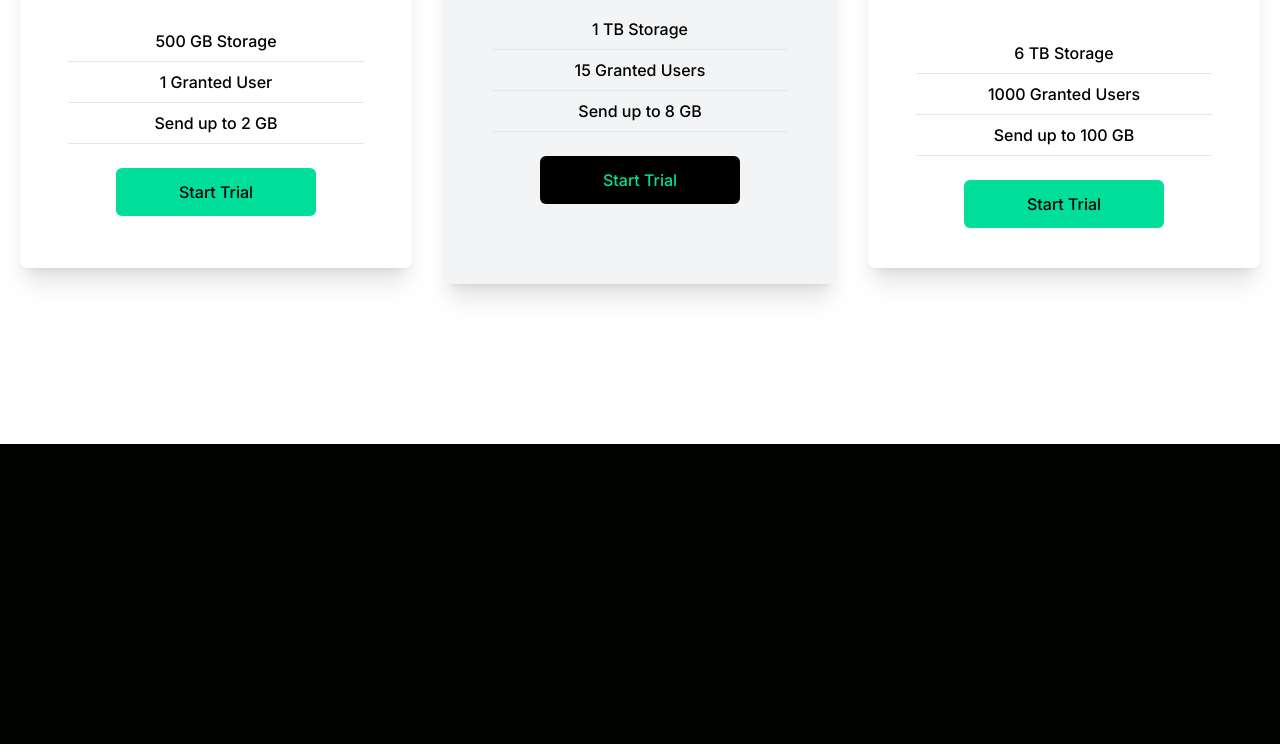
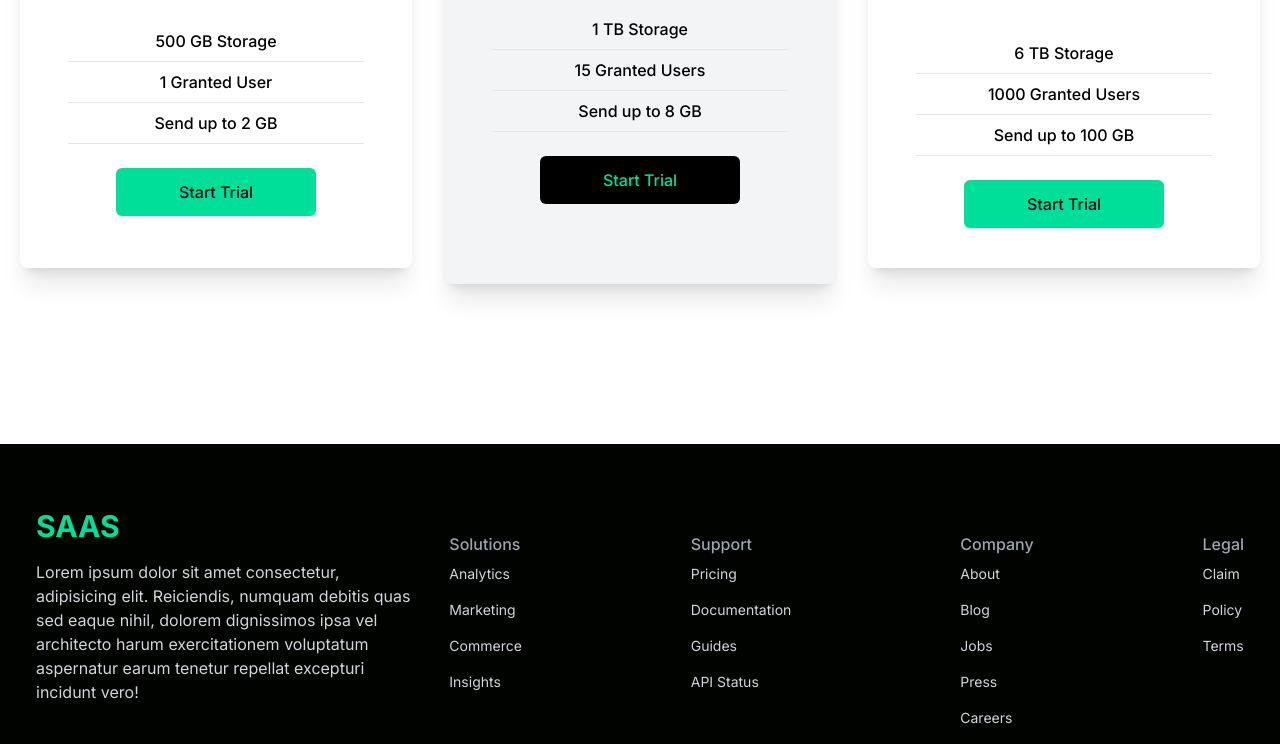
Before and after one commit to samratjha96/sample-saas-landing-page, a Next.js app: page / in a window 1280 px wide. Shown: the part 2030-2774 px from the top of the page. Before the commit the page ends 2474 px from the top, so only its background shows below. Built offline with nearby package versions, Linux system fonts and the light colour scheme.

Commit message:
feat: Add footer

```diff
--- /dev/null
+++ b/src/app/components/Footer.js
@@ -0,0 +1,71 @@
+import React from "react";
+import {
+    FaDribbbleSquare,
+    FaFacebookSquare,
+    FaGithubSquare,
+    FaInstagram,
+    FaTwitterSquare
+} from 'react-icons/fa'
+
+const Footer = () => {
+  return (
+    <div className="max-w-[1240px] mx-auto py-16 px-4 grid lg:grid-cols-3 gap-8 text-gray-300">
+      <div>
+        <h1 className="w-full text-3xl font-bold text-accent-color">SAAS</h1>
+        <p className="py-4">
+          Lorem ipsum dolor sit amet consectetur, adipisicing elit. Reiciendis,
+          numquam debitis quas sed eaque nihil, dolorem dignissimos ipsa vel
+          architecto harum exercitationem voluptatum aspernatur earum tenetur
+          repellat excepturi incidunt vero!
+        </p>
+        <div className="flex justify-between md:w-[75%] my-6">
+          <FaFacebookSquare size={30} />
+          <FaInstagram size={30} />
+          <FaTwitterSquare size={30} />
+          <FaGithubSquare size={30} />
+          <FaDribbbleSquare size={30} />
+        </div>
+      </div>
+      <div className="lg:col-span-2 flex justify-between mt-6">
+        <div>
+          <h6 className="font-medium text-gray-400">Solutions</h6>
+          <ul>
+            <li className="py-2 text-sm">Analytics</li>
+            <li className="py-2 text-sm">Marketing</li>
+            <li className="py-2 text-sm">Commerce</li>
+            <li className="py-2 text-sm">Insights</li>
+          </ul>
+        </div>
+        <div>
+          <h6 className="font-medium text-gray-400">Support</h6>
+          <ul>
+            <li className="py-2 text-sm">Pricing</li>
+            <li className="py-2 text-sm">Documentation</li>
+            <li className="py-2 text-sm">Guides</li>
+            <li className="py-2 text-sm">API Status</li>
+          </ul>
+        </div>
+        <div>
+          <h6 className="font-medium text-gray-400">Company</h6>
+          <ul>
+            <li className="py-2 text-sm">About</li>
+            <li className="py-2 text-sm">Blog</li>
+            <li className="py-2 text-sm">Jobs</li>
+            <li className="py-2 text-sm">Press</li>
+            <li className="py-2 text-sm">Careers</li>
+          </ul>
+        </div>
+        <div>
+          <h6 className="font-medium text-gray-400">Legal</h6>
+          <ul>
+            <li className="py-2 text-sm">Claim</li>
+            <li className="py-2 text-sm">Policy</li>
+            <li className="py-2 text-sm">Terms</li>
+          </ul>
+        </div>
+      </div>
+    </div>
+  );
+};
+
+export default Footer;
--- a/src/app/page.js
+++ b/src/app/page.js
@@ -5,6 +5,7 @@
 import CTA from "./components/CTA";
 import Newsletter from "./components/Newsletter";
 import Cards from "./components/Cards";
+import Footer from "./components/Footer";
 
 export default function Home() {
   return (
@@ -15,6 +16,7 @@
         <CTA />
         <Newsletter />
         <Cards />
+        <Footer />
       </div>
     </main>
   );
```
